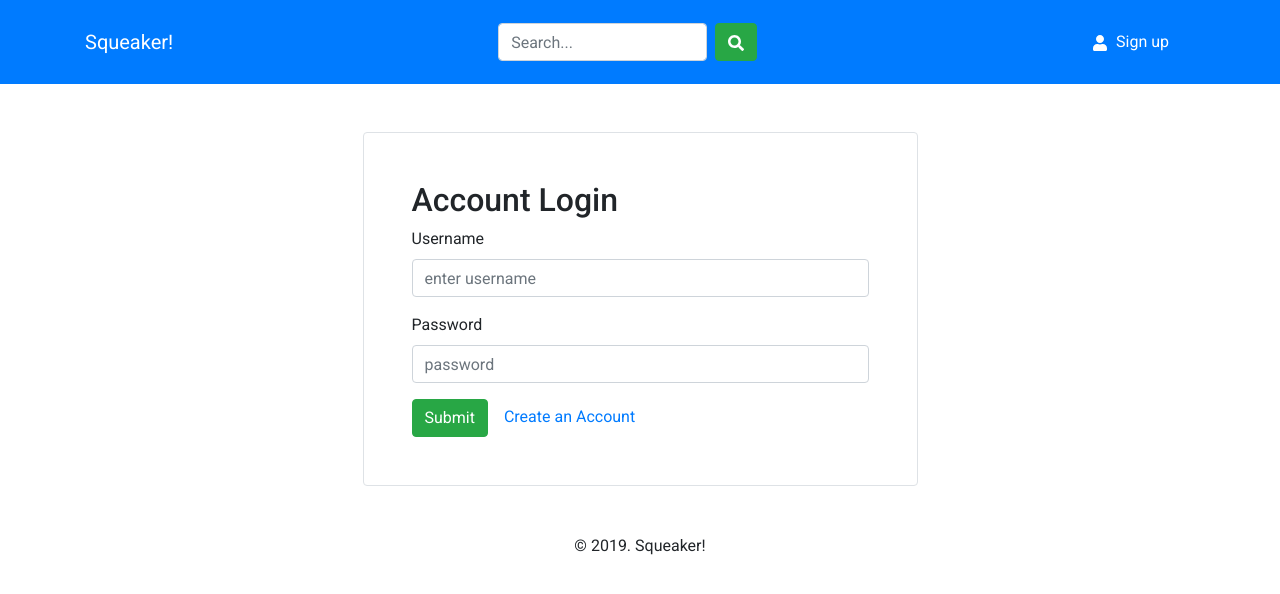
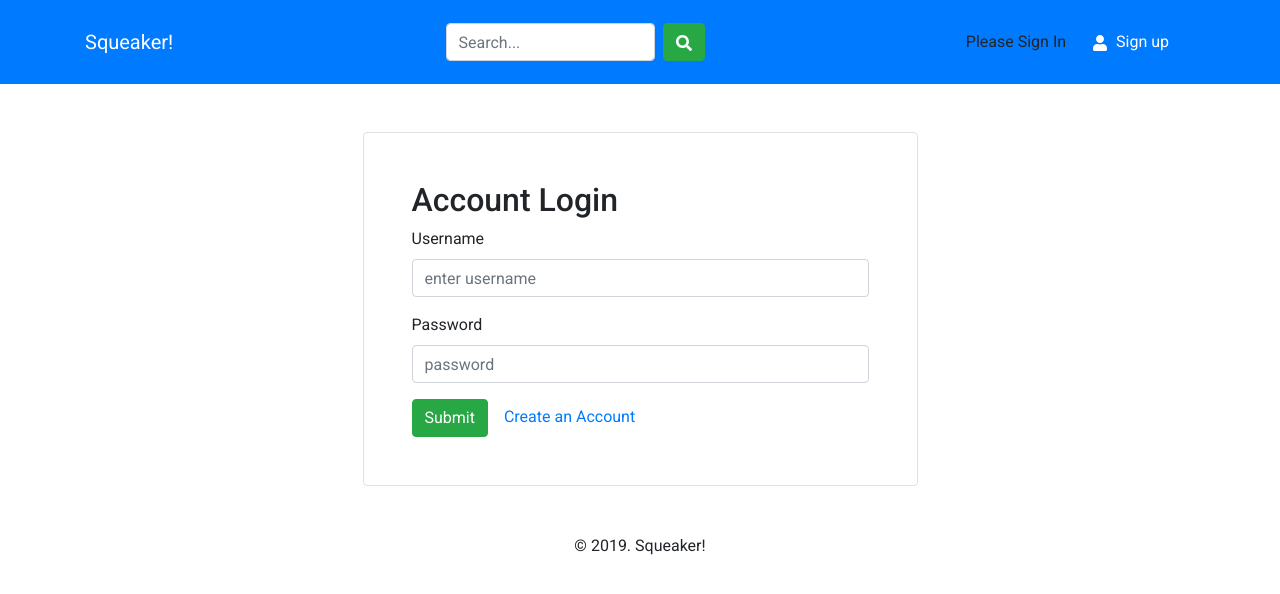
Before and after one commit to G105-Q3Collaboration/Q3-FrontEnd, a React (Create React App) app: page / in a window 1280 px wide. Shown: the top 594 px of the page. Built offline with nearby package versions, Linux system fonts and the light colour scheme; no server answers.

Commit message:
header toggles are all working

```diff
--- a/src/components/App.js
+++ b/src/components/App.js
@@ -29,7 +29,6 @@ export default class App extends Component {
         user: claim
       }
     })
-    console.log(claim)
   }
 
   componentDidMount() {
--- a/src/components/Header.js
+++ b/src/components/Header.js
@@ -11,9 +11,9 @@ constructor(props) {
       localStorage.removeItem('token')
       this.props.setAuthentication(null)
     }
-    else {
-      this.props.history.push("/")
-    }
+    // else {
+    //   this.props.history.push("/")
+    // }
   }
 
 
@@ -34,20 +34,24 @@ constructor(props) {
                 <input className="form-control mr-sm-2" type="search" placeholder="Search..." aria-label="Search" />
                 <button className="btn btn-success my-2 my-sm-0" type="submit"><FaSearch /></button>
               </form>
+
               <span>
               {
               this.props.user ?
               <span style={{marginLeft: '5px'}}>
                 Welcome, {this.props.user.username}
-              </span> : null
+              </span> : <span style={{marginLeft: '5px'}}>
+                Please Sign In
+              </span>
             }
               </span>
               <span className="btn text-white" onClick={()=>this.SignInSignOutButton()}>
-              {this.props.user ? (<Link className="btn text-white" to="/"><FaSignInAlt />&nbsp; Sign Out</Link>,
-              <Link className="btn text-white" to="/signup"><FaUser />&nbsp; Sign up </Link>) :
+              {this.props.user ? <Link className="btn text-white" to="/"><FaSignInAlt />&nbsp; Sign Out</Link>:
                (<Link className="btn text-white" to="/"><FaSignInAlt />&nbsp; Sign Out</Link>,
                <Link className="btn text-white" to="/signup"><FaUser />&nbsp; Sign up </Link>) }
             </span>
+
+
             </div>
           </div>
         </nav>
```
